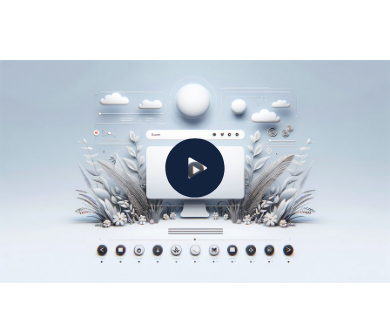
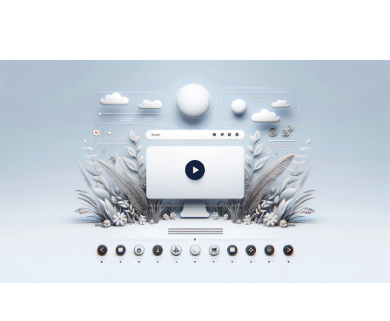
Before and after one commit to TS001gh/wheel, a plain HTML site: page index.html in a window 390 px wide. Shown: the part 251-572 px from the top of the page. Drawn offline with Linux system fonts and the light colour scheme.

Commit message:
Update style.css

```diff
--- a/style.css
+++ b/style.css
@@ -70,3 +70,10 @@ video {
     height: 100px;
   }
 }
+
+@media (max-width: 760px) {
+  .button {
+    width: 20px !important;
+    height: 20px;
+  }
+}
```
